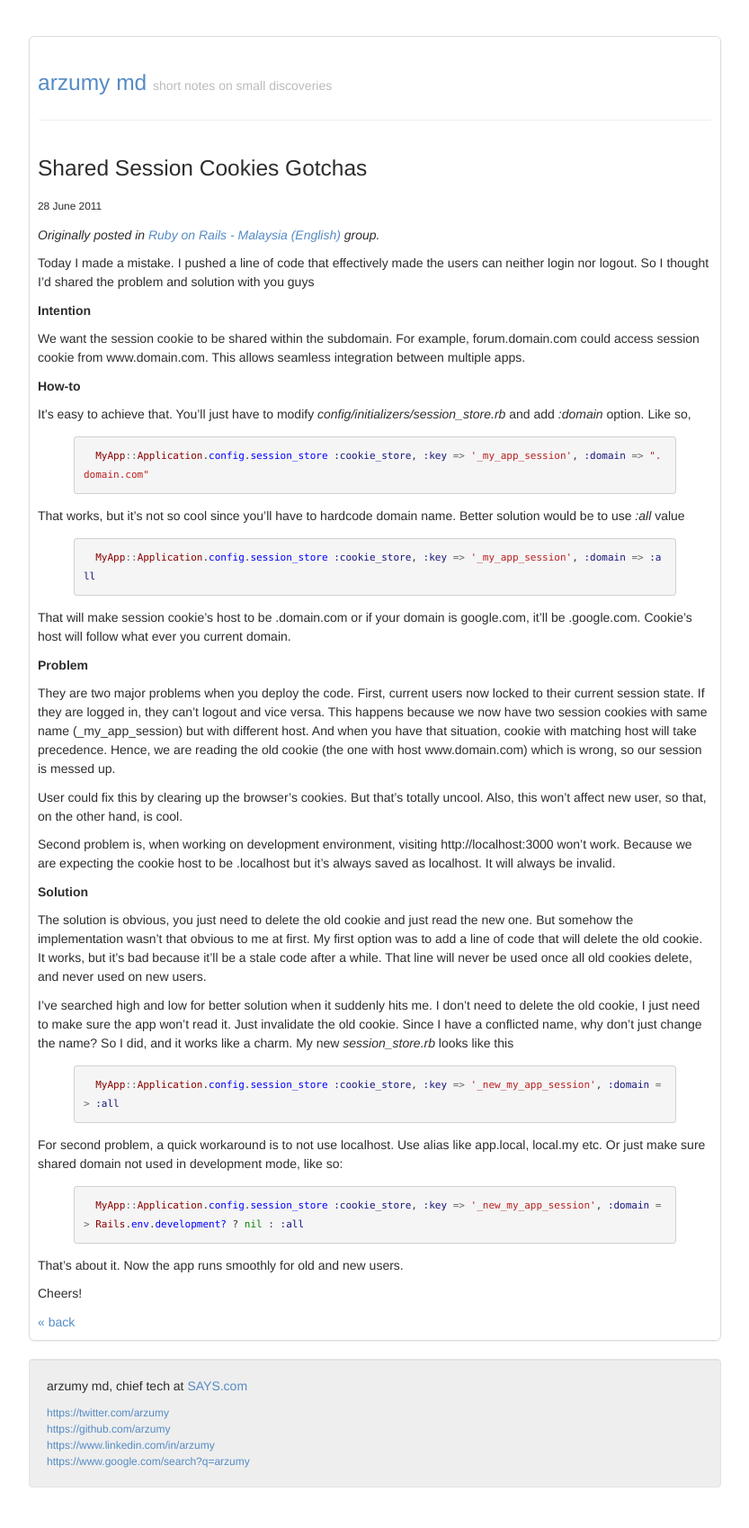
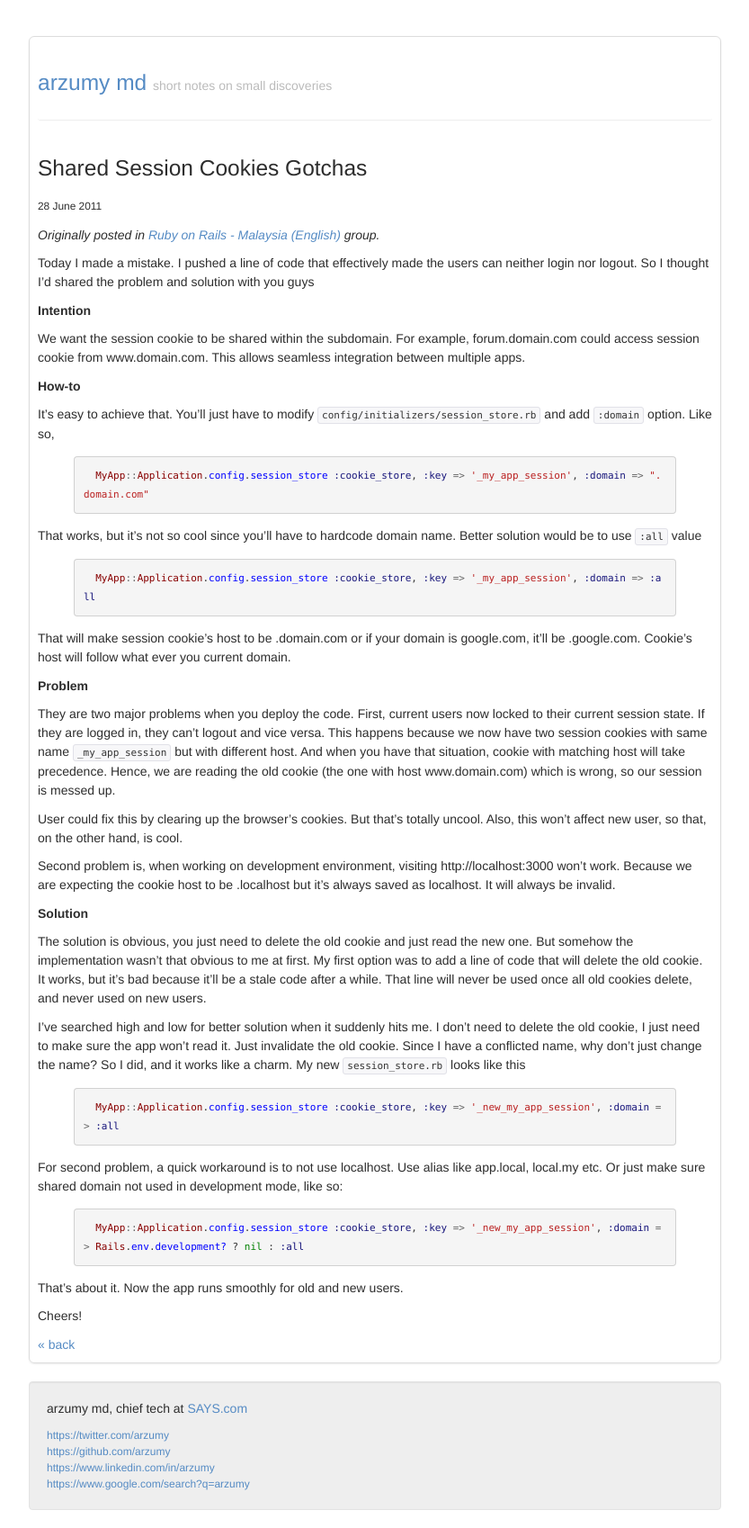
Before and after one commit to arzumy/arzumy.github.com, a Jekyll site: the page built from _posts/2011-06-28-shared-sessions-cookies-gotchas.md, in a window 1280 px wide. Shown: the whole page at 90% size, without its empty margins (223-1056 px from the left). Built offline with Jekyll 4.4.1, drawn with Linux system fonts in a browser that asks for light colours; some web fonts are replaced; before the commit the page ends 1673 px from its top, so only the background shows below that.

```diff
--- a/_posts/2011-06-28-shared-sessions-cookies-gotchas.md
+++ b/_posts/2011-06-28-shared-sessions-cookies-gotchas.md
@@ -16,13 +16,13 @@ We want the session cookie to be shared within the subdomain. For example, forum
 
 **How-to**
 
-It's easy to achieve that. You'll just have to modify *config/initializers/session_store.rb* and add *:domain* option. Like so,
+It's easy to achieve that. You'll just have to modify `config/initializers/session_store.rb` and add `:domain` option. Like so,
 
 {% highlight ruby %}
   MyApp::Application.config.session_store :cookie_store, :key => '_my_app_session', :domain => ".domain.com"
 {% endhighlight %}
 
-That works, but it's not so cool since you'll have to hardcode domain name. Better solution would be to use *:all* value
+That works, but it's not so cool since you'll have to hardcode domain name. Better solution would be to use `:all` value
 
 {% highlight ruby %}
   MyApp::Application.config.session_store :cookie_store, :key => '_my_app_session', :domain => :all
@@ -32,7 +32,7 @@ That will make session cookie's host to be .domain.com or if your domain is goog
 
 **Problem**
 
-They are two major problems when you deploy the code. First, current users now locked to their current session state. If they are logged in, they can't logout and vice versa. This happens because we now have two session cookies with same name (_my_app_session) but with different host. And when you have that situation, cookie with matching host will take precedence. Hence, we are reading the old cookie (the one with host www.domain.com) which is wrong, so our session is messed up.
+They are two major problems when you deploy the code. First, current users now locked to their current session state. If they are logged in, they can't logout and vice versa. This happens because we now have two session cookies with same name `_my_app_session` but with different host. And when you have that situation, cookie with matching host will take precedence. Hence, we are reading the old cookie (the one with host www.domain.com) which is wrong, so our session is messed up.
 
 User could fix this by clearing up the browser's cookies. But that's totally uncool. Also, this won't affect new user, so that, on the other hand, is cool.
 
@@ -42,7 +42,7 @@ Second problem is, when working on development environment, visiting http://loca
 
 The solution is obvious, you just need to delete the old cookie and just read the new one. But somehow the implementation wasn't that obvious to me at first. My first option was to add a line of code that will delete the old cookie. It works, but it's bad because it'll be a stale code after a while. That line will never be used once all old cookies delete, and never used on new users.
 
-I've searched high and low for better solution when it suddenly hits me. I don't need to delete the old cookie, I just need to make sure the app won't read it. Just invalidate the old cookie. Since I have a conflicted name, why don't just change the name? So I did, and it works like a charm. My new *session_store.rb* looks like this
+I've searched high and low for better solution when it suddenly hits me. I don't need to delete the old cookie, I just need to make sure the app won't read it. Just invalidate the old cookie. Since I have a conflicted name, why don't just change the name? So I did, and it works like a charm. My new `session_store.rb` looks like this
 
 {% highlight ruby %}
   MyApp::Application.config.session_store :cookie_store, :key => '_new_my_app_session', :domain => :all
--- a/assets/css/custom.css
+++ b/assets/css/custom.css
@@ -2,6 +2,10 @@
 
 code, pre {
   font-size: 11px;
+}
+
+code {
+  color: #333333;
 }
 
 .newfooter {
```
Also changed, not shown: _posts/2012-11-21-how-i-use-heroku_san-and-auto_tagger-for-deployment.md (+1 -1 lines), _posts/2012-11-23-heroku_san-deploy-strategies-and-bundle-blunder.md (+1 -1 lines), _posts/2012-11-25-jekyll-and-liquid-loops.md (+3 -3 lines), _posts/2012-11-27-aspen-shutdown-serve-static-html-from-cedar-and-run-detached.md (+3 -3 lines).
